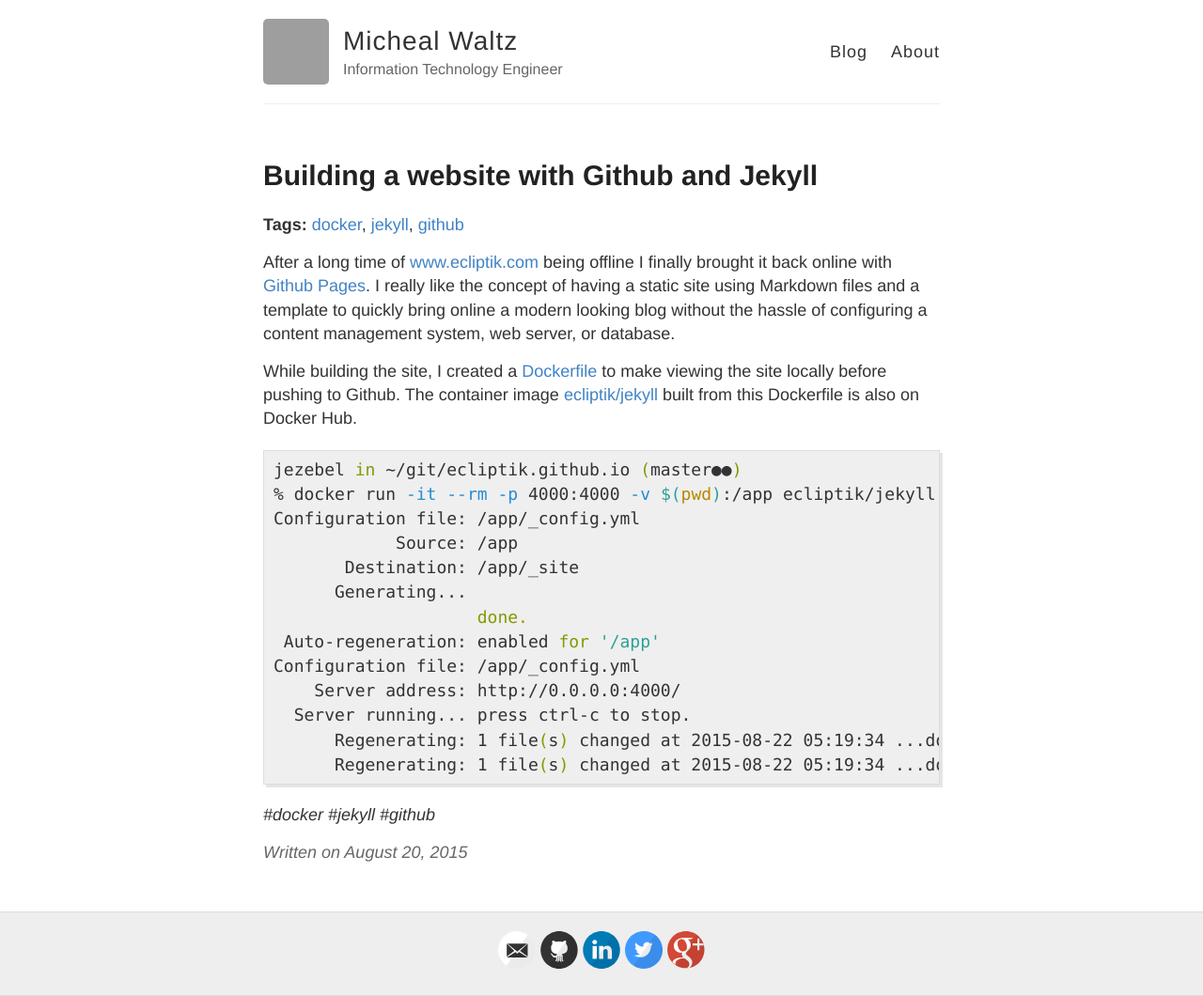
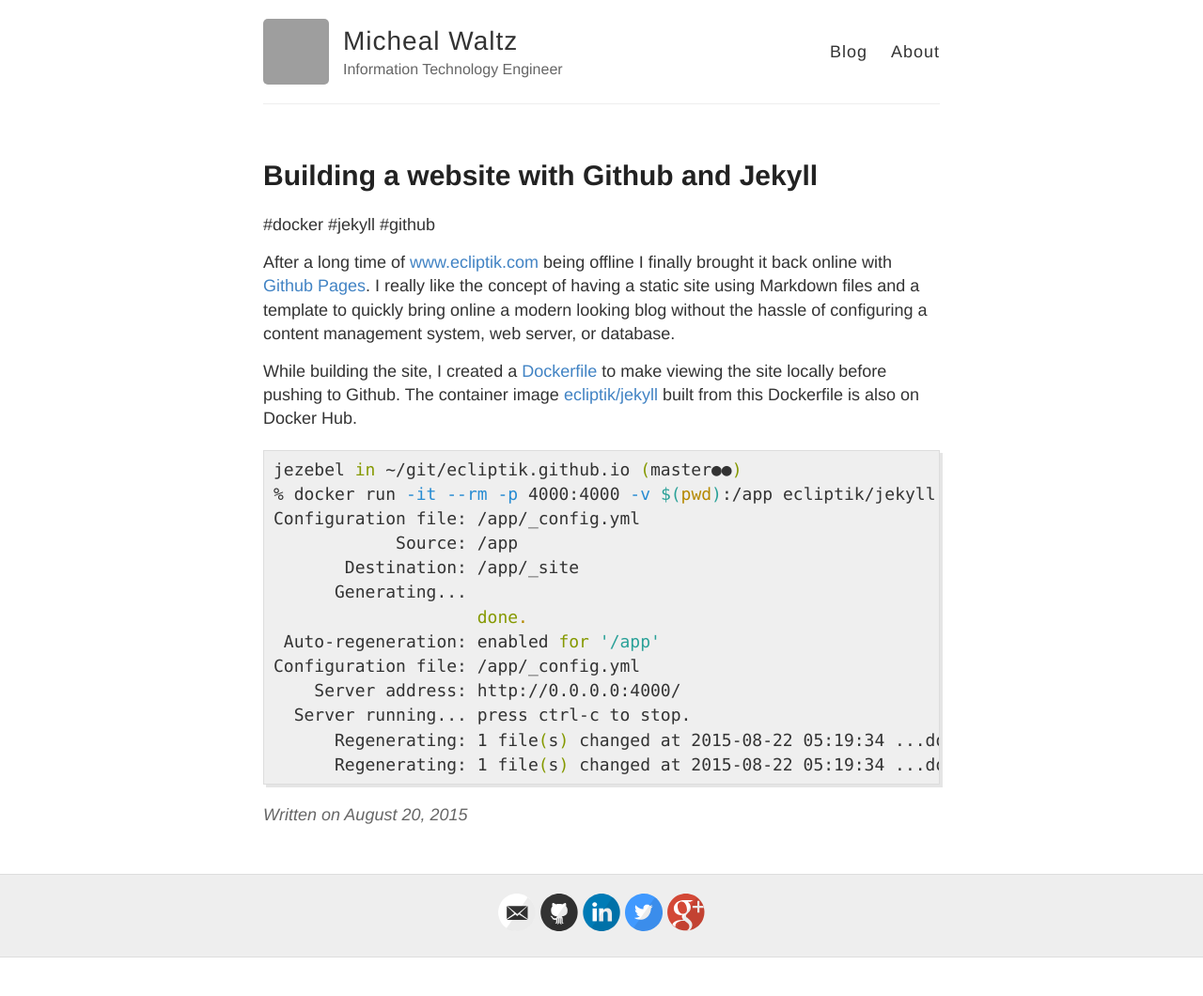
Before and after one commit to ecliptik/ecliptik.github.io, a Jekyll site: the page built from _posts/2015-8-20-Building-a-website-with-Github-and-Jekyll.md, in a window 1280 px wide. Shown: the whole page at 94% size. Built offline with Jekyll 4.4.1, drawn with Linux system fonts in a browser that asks for light colours; Markdown is read by kramdown in place of the engine named in the settings; after the commit the page ends 1019 px from its top, so only the background shows below that; grey boxes are pictures that could not be loaded.

Commit message:
auto generate hashtags on posts

```diff
--- a/_layouts/post.html
+++ b/_layouts/post.html
@@ -6,7 +6,7 @@
   <h1>{{ page.title }}</h1>
     {% if page.tags.size > 0 %}
     <section class="tags">
-        <strong>Tags:</strong> {% for tag in page.tags %}<a href="{{ site.baseurl }}tag/{{ tag }}">{{ tag }}</a>{% if forloop.last == false %},&nbsp;{% endif %}{% endfor %}
+        {% for tag in page.tags %}#{{ tag }}{% if forloop.last == false %}&nbsp;{% endif %}{% endfor %}
     </section>
     {% endif %}
 
--- a/_posts/2015-8-20-Building-a-website-with-Github-and-Jekyll.md
+++ b/_posts/2015-8-20-Building-a-website-with-Github-and-Jekyll.md
@@ -24,5 +24,3 @@
       Regenerating: 1 file(s) changed at 2015-08-22 05:19:34 ...done in 0.108220049 seconds.
       Regenerating: 1 file(s) changed at 2015-08-22 05:19:34 ...done in 0.116449572 seconds.
 {% endhighlight %}
-
-*\#docker \#jekyll \#github*
```
Also changed, not shown: _posts/2015-8-21-Decompiling-Interactive-Fiction.md (+0 -2 lines), _includes/meta.html (line endings or trailing spaces).
